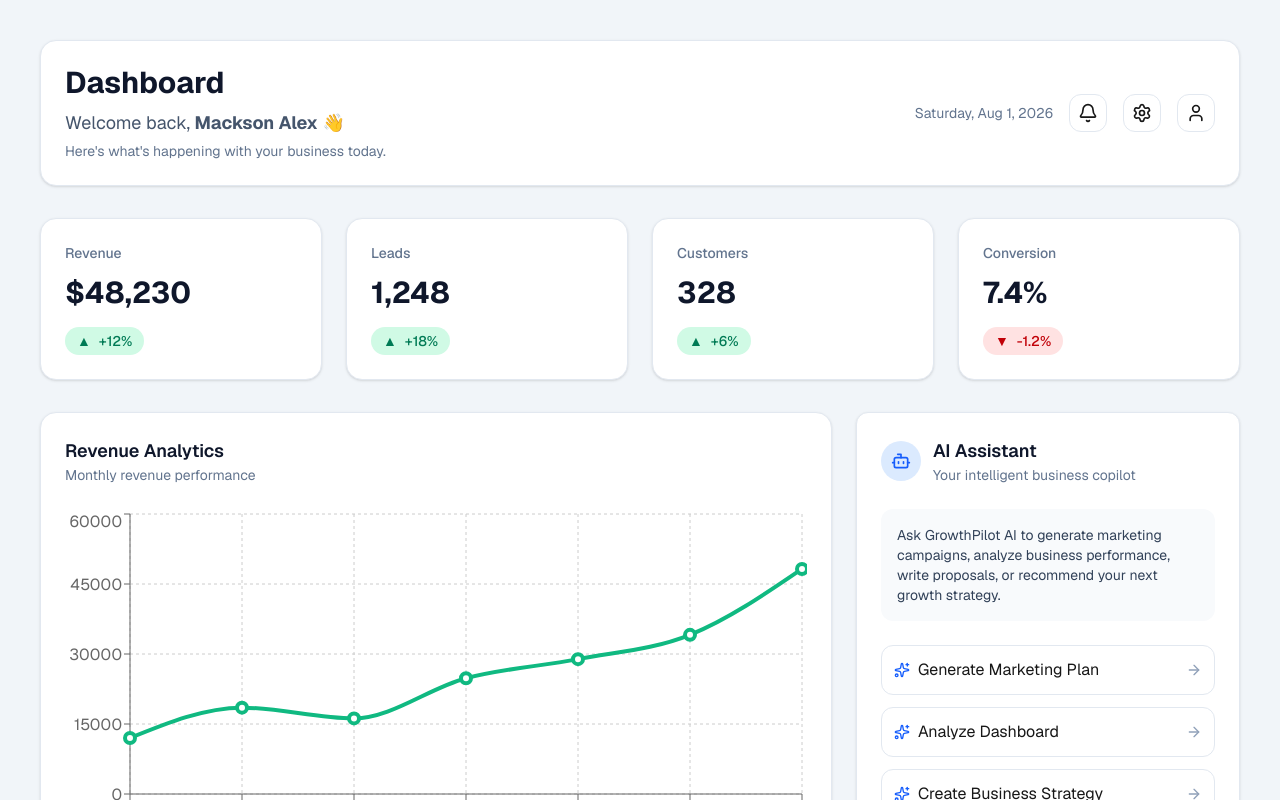
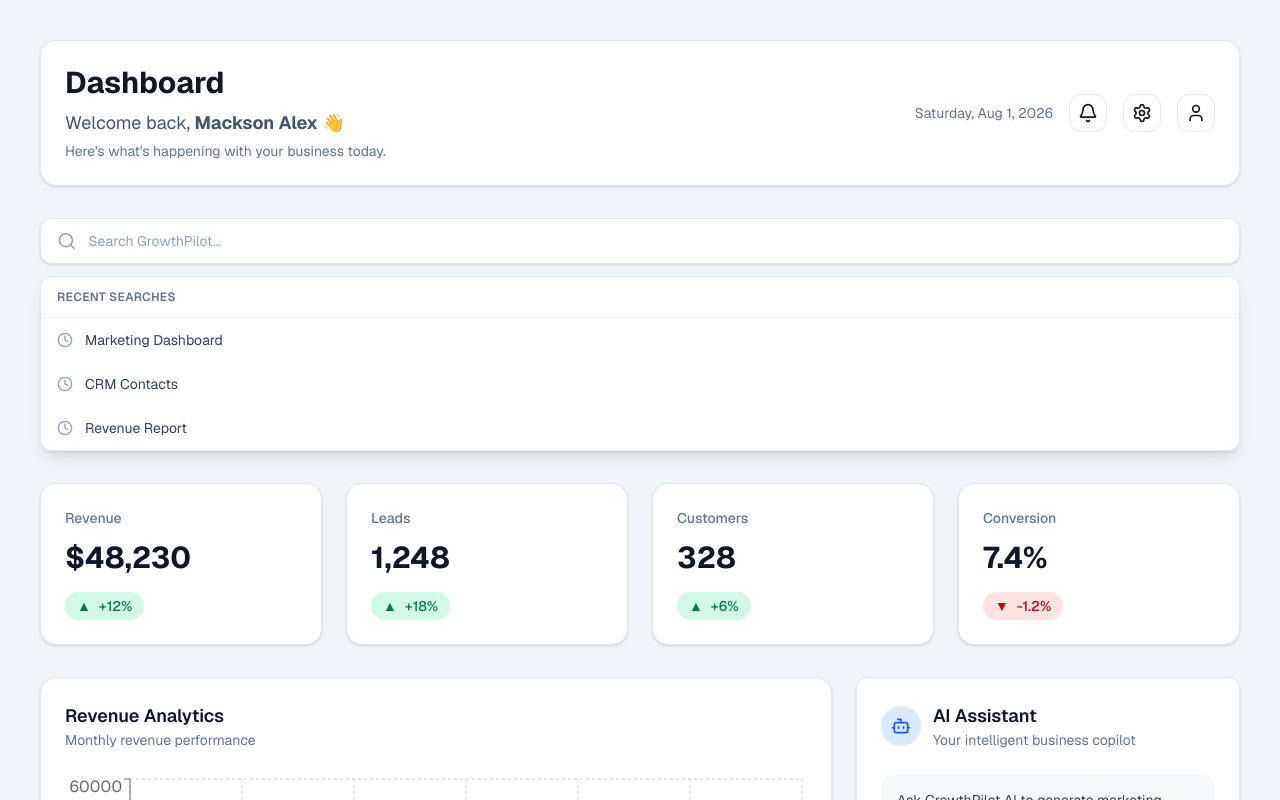
Before and after one commit to GrowthPilot247/GrowthPilot, a Next.js app: page /dashboard in a window 1280 px wide. Shown: the top 800 px of the page. Built offline with nearby package versions, Linux system fonts and the light colour scheme.

Commit message:
Add Global Search dashboard component

```diff
--- a/app/dashboard/page.tsx
+++ b/app/dashboard/page.tsx
@@ -9,6 +9,10 @@
   NotificationCenter,
   NotificationItem,
 } from "@/app/features/dashboard/components/NotificationCenter";
+import {
+  GlobalSearch,
+  SearchResult,
+} from "@/app/features/dashboard/components/GlobalSearch";
 
 const notifications: NotificationItem[] = [
   {
@@ -34,6 +38,35 @@
   },
 ];
 
+const searchResults: SearchResult[] = [
+  {
+    id: "1",
+    title: "John Smith",
+    category: "CRM Contact",
+  },
+  {
+    id: "2",
+    title: "Q3 Marketing Campaign",
+    category: "Marketing",
+  },
+  {
+    id: "3",
+    title: "Revenue Analytics",
+    category: "Reports",
+  },
+  {
+    id: "4",
+    title: "AI Proposal Generator",
+    category: "AI Workspace",
+  },
+];
+
+const recentSearches = [
+  "Marketing Dashboard",
+  "CRM Contacts",
+  "Revenue Report",
+];
+
 export default function DashboardPage() {
   return (
     <main className="min-h-screen bg-slate-100 p-10">
@@ -42,8 +75,16 @@
         userName="Mackson Alex"
       />
 
+      {/* Global Search */}
+      <section className="mt-6">
+        <GlobalSearch
+          recentSearches={recentSearches}
+          results={searchResults}
+        />
+      </section>
+
       {/* KPI Cards */}
-      <section className="grid gap-6 md:grid-cols-2 xl:grid-cols-4">
+      <section className="mt-8 grid gap-6 md:grid-cols-2 xl:grid-cols-4">
         {dashboardData.kpis.map((kpi) => (
           <KpiCard
             key={kpi.id}
@@ -58,9 +99,7 @@
       {/* Analytics + AI */}
       <section className="mt-8 grid gap-6 lg:grid-cols-3">
         <div className="lg:col-span-2">
-          <RevenueChart
-            data={dashboardData.revenue}
-          />
+          <RevenueChart data={dashboardData.revenue} />
         </div>
 
         <div>
--- /dev/null
+++ b/app/features/dashboard/components/GlobalSearch.tsx
@@ -0,0 +1,92 @@
+"use client";
+
+import { Search, Clock } from "lucide-react";
+import { useState } from "react";
+
+export type SearchResult = {
+  id: string;
+  title: string;
+  category: string;
+};
+
+type GlobalSearchProps = {
+  recentSearches?: string[];
+  results?: SearchResult[];
+  placeholder?: string;
+};
+
+export function GlobalSearch({
+  recentSearches = [],
+  results = [],
+  placeholder = "Search GrowthPilot...",
+}: GlobalSearchProps) {
+  const [query, setQuery] = useState("");
+
+  const filteredResults = results.filter((item) =>
+    item.title.toLowerCase().includes(query.toLowerCase())
+  );
+
+  return (
+    <section className="relative w-full">
+      <div className="flex items-center rounded-xl border border-slate-200 bg-white px-4 py-3 shadow-sm transition-colors focus-within:border-blue-500">
+        <Search className="h-5 w-5 text-slate-400" />
+
+        <input
+          type="search"
+          value={query}
+          onChange={(e) => setQuery(e.target.value)}
+          placeholder={placeholder}
+          className="ml-3 w-full border-none bg-transparent text-sm outline-none placeholder:text-slate-400"
+        />
+      </div>
+
+      {(query || recentSearches.length > 0) && (
+        <div className="mt-3 rounded-xl border border-slate-200 bg-white shadow-lg">
+          {query ? (
+            filteredResults.length > 0 ? (
+              filteredResults.map((result) => (
+                <button
+                  key={result.id}
+                  type="button"
+                  className="flex w-full items-center justify-between px-4 py-3 text-left transition-colors hover:bg-slate-50"
+                >
+                  <div>
+                    <p className="font-medium text-slate-900">
+                      {result.title}
+                    </p>
+                    <p className="text-xs text-slate-500">
+                      {result.category}
+                    </p>
+                  </div>
+                </button>
+              ))
+            ) : (
+              <div className="px-4 py-6 text-center text-sm text-slate-500">
+                No matching results found.
+              </div>
+            )
+          ) : (
+            <>
+              <div className="border-b border-slate-100 px-4 py-3 text-xs font-semibold uppercase tracking-wide text-slate-500">
+                Recent Searches
+              </div>
+
+              {recentSearches.map((item) => (
+                <button
+                  key={item}
+                  type="button"
+                  className="flex w-full items-center gap-3 px-4 py-3 text-left transition-colors hover:bg-slate-50"
+                >
+                  <Clock className="h-4 w-4 text-slate-400" />
+                  <span className="text-sm text-slate-700">
+                    {item}
+                  </span>
+                </button>
+              ))}
+            </>
+          )}
+        </div>
+      )}
+    </section>
+  );
+}
```
